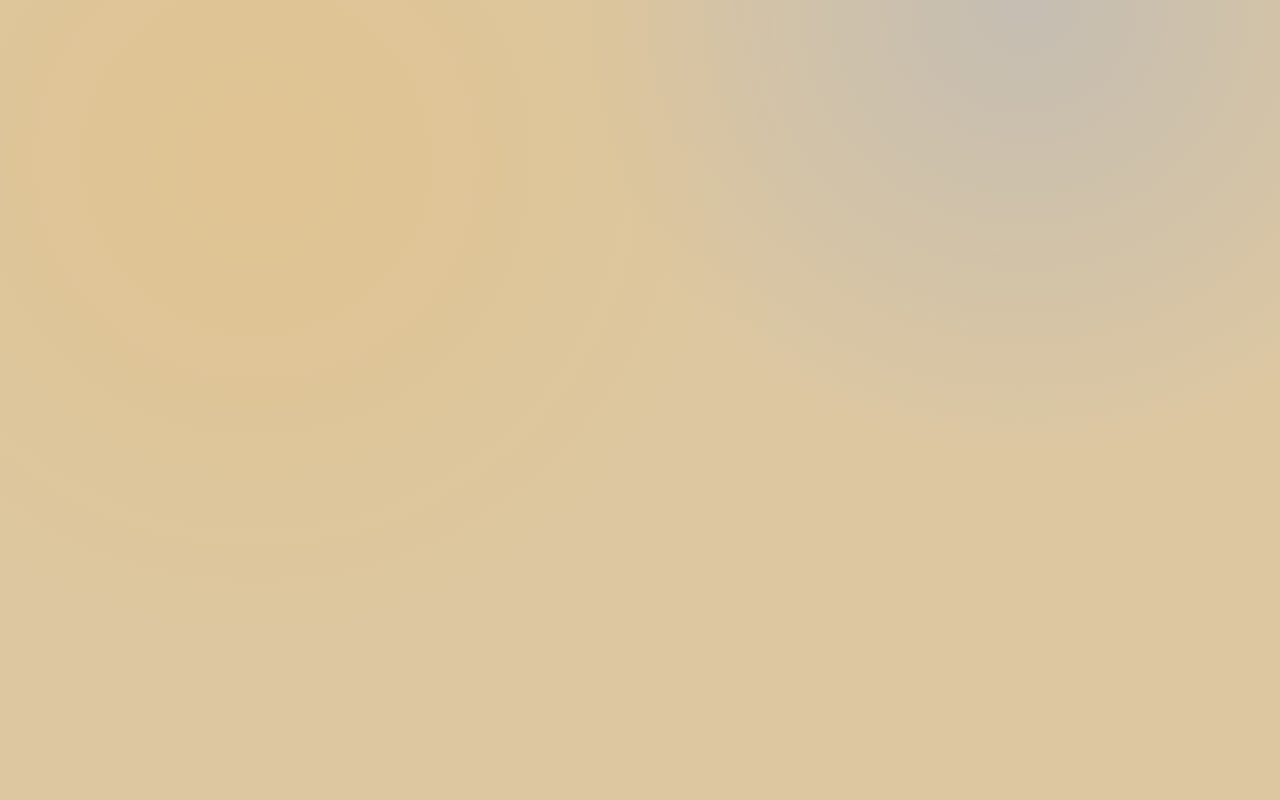
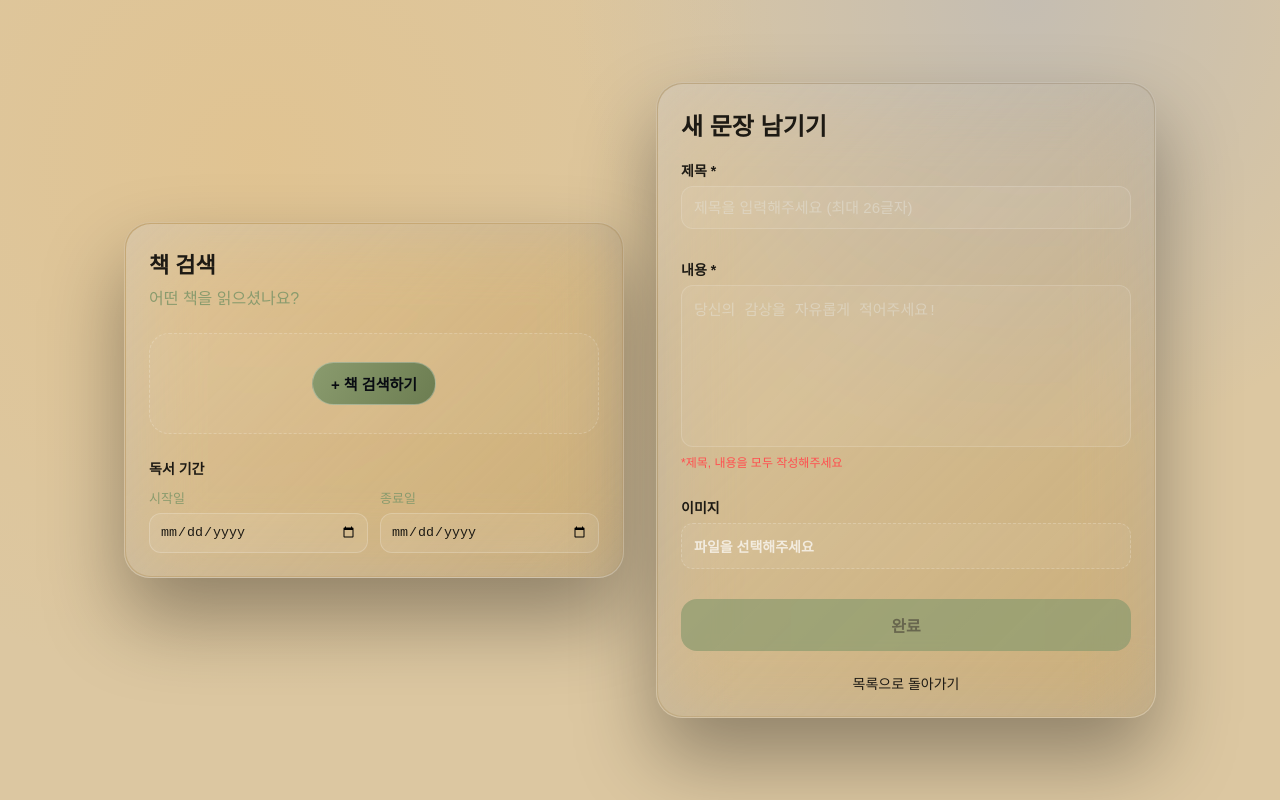
Before and after one commit to 100-hours-a-week/KTB3-Yun-Week11, a React (Vite) app in the folder iLGum/: page /newpost in a window 1280 px wide. Before the commit this address had no page. Built offline with nearby package versions, Linux system fonts and the light colour scheme.

Commit message:
feat: Posting.jsx 작성

```diff
--- a/iLGum/src/App.jsx
+++ b/iLGum/src/App.jsx
@@ -3,7 +3,7 @@ import LoginPage from "./pages/Login";
 import SingupPage from "./pages/Signup";
 import PostsListPage from './pages/PostsList'
 import PostDetailPage from './pages/PostDetail'
-// import PostingPage from './pages/Posting'
+import PostingPage from './pages/Posting'
 // import PostEditingPage from './pages/PostEditing'
 // import MyPage from './pages/MyPage'
 // import PasswordEditingPage from './pages/PasswordEditing'
@@ -17,8 +17,8 @@ function App() {
           <Route path="/signup" element={<SingupPage />} />
           <Route path="/posts" element={<PostsListPage />} />
           <Route path="/post" element={<PostDetailPage />} />
-          {/* <Route path="/newpost" element={<PostingPage />} />
-          <Route path="/editpost" element={<PostEditingPage />} />
+          <Route path="/newpost" element={<PostingPage />} />
+          {/* <Route path="/editpost" element={<PostEditingPage />} />
           <Route path="/mypage" element={<MyPage />} />
           <Route path="/newpassword" element={<PasswordEditingPage />} /> */}
 
--- /dev/null
+++ b/iLGum/src/components/PostForm.jsx
@@ -0,0 +1,75 @@
+import { useState } from "react"
+import { SubmitButton } from "./Buttons"
+import "../styles/make_post.css"
+
+export default function PostForm({ initialValues, onSubmit, submitLabel = "등록" }) {
+  const [title, setTitle] = useState(initialValues.title || "")
+  const [content, setContent] = useState(initialValues.content || "")
+  const [postImage, setPostImage] = useState(initialValues.postImage || "")
+
+  const isValid = title.trim() && content.trim()
+  const helperText = isValid ? "" : "*제목, 내용을 모두 작성해주세요"
+
+  const handleSubmit = (e) => {
+    e.preventDefault()
+    if (!isValid) return
+    onSubmit?.({
+      title: title.trim(),
+      content: content.trim(),
+      postImage: postImage,
+    })
+  }
+
+  return (
+    <form id="make-post-form" onSubmit={handleSubmit} noValidate>
+      <div className="form-field">
+        <label htmlFor="post-title">제목 *</label>
+        <input
+          id="post-title"
+          name="title"
+          maxLength={26}
+          placeholder="제목을 입력해주세요 (최대 26글자)"
+          value={title}
+          onChange={(e) => setTitle(e.target.value)}
+          required
+        />
+      </div>
+
+      <div className="form-field">
+        <label htmlFor="post-content">내용 *</label>
+        <textarea
+          id="post-content"
+          name="content"
+          rows={8}
+          placeholder="당신의 감상을 자유롭게 적어주세요!"
+          value={content}
+          onChange={(e) => setContent(e.target.value)}
+          required
+        />
+        <p className="helper-text">{helperText}</p>
+      </div>
+
+      <div className="form-field">
+        <label htmlFor="post-image">이미지</label>
+        <label className="image-upload" htmlFor="post-image">
+          <span className="file-name" id="file-name-display">
+            {postImage || '파일을 선택해주세요'}
+          </span>
+          <input
+            type="file"
+            id="post-image"
+            name="image"
+            accept="image/*"
+            onChange={(e) => setPostImage(e.target.value)}
+          />
+        </label>
+      </div>
+
+      <SubmitButton id="submit-btn" type="submit" disabled={!isValid}>
+        {submitLabel}
+      </SubmitButton>
+      <a className="alt-link" href='/posts'>목록으로 돌아가기</a>
+    </form>
+  )
+
+}
--- /dev/null
+++ b/iLGum/src/pages/Posting.jsx
@@ -0,0 +1,99 @@
+import { useState } from "react";
+import { apiFetch } from "../api/common";
+import { useNavigate } from "react-router-dom";
+import PostForm from "../components/PostForm";
+import '../styles/make_post.css'
+
+const initial = {
+  title: "",
+  content: "",
+  genre: "",
+  bookTitle: "",
+  bookAuthor: "",
+  bookPeriod: "",
+  image: "",
+};
+
+export default function PostingPage() {
+  const [readStart, setReadStart] = useState("");
+  const [readEnd, setReadEnd] = useState("");
+  const navigate = useNavigate();
+
+  const handleCreate = async ({title, content, postImage}) => {
+    try {
+      const res = await apiFetch('/posts', {
+        method: "POST",
+        body: JSON.stringify({ title, content, postImage }),
+      });
+
+      if (res.status === 201) {
+        const locationHeader = res.headers.get("Location");
+        if (locationHeader) {
+          const [, postId] = locationHeader.split("/posts/");
+          navigate(`/post?postId=${postId}`);
+          return;
+        }
+      } else if (res.status === 401) {
+        alert("로그인 후 이용해주세요.");
+        navigate("/");
+      }
+    } catch (err) {
+      console.log(err);
+    }
+  };
+
+  return (
+    <main className="make-post-layout">
+      <section
+        className="book-search-card"
+        aria-labelledby="book-search-heading"
+      >
+        <div className="book-search-card__header">
+          <h2 id="book-search-heading">책 검색</h2>
+          <p>어떤 책을 읽으셨나요?</p>
+        </div>
+        <div className="book-search-placeholder">
+          <button
+            type="button"
+            className="search-btn"
+          >
+            + 책 검색하기
+          </button>
+        </div>
+        <div className="read-period">
+          <p className="read-period__label">독서 기간</p>
+          <div className="read-period__dates">
+            <label>
+              시작일
+              <input
+                type="date"
+                name="readStart"
+                value={readStart}
+                onChange={(e) => setReadStart(e.target.value)}
+              />
+            </label>
+            <label>
+              종료일
+              <input
+                type="date"
+                name="readEnd"
+                value={readEnd}
+                onChange={(e) => setReadEnd(e.target.value)}
+              />
+            </label>
+          </div>
+        </div>
+      </section>
+      <section className="make-post-card">
+        <div className="make-post-card__header">
+          <h2 id="make-post-heading">새 문장 남기기</h2>
+        </div>
+        <PostForm
+          initialValues={initial}
+          submitLabel="완료"
+          onSubmit={handleCreate}
+        />
+      </section>
+    </main>
+  );
+}
--- a/iLGum/src/styles/make_post.css
+++ b/iLGum/src/styles/make_post.css
@@ -1,11 +1,12 @@
 :root {
-  --bg-dark: #dcc7a1;
-  --accent: #8a9b6e;
-  --accent-strong: #6c7d51;
-  --accent-weak: rgba(249, 175, 60, 0.25);
-  --ink: #e7e4e1;
-  --muted: #a8b0c0;
-  --line: rgba(255, 255, 255, 0.1);
+  --bg: #dcc7a1;
+  --ink: #1d1a14;
+  --muted: #786f63;
+  --line: rgba(0, 0, 0, 0.12);
+  --panel: rgba(255, 255, 255, 0.92);
+  --primary: #8a9b6e;
+  --primary-strong: #6c7d51;
+  --shadow: rgba(8, 11, 17, 0.2);
   --helper: #ff4f4f;
   --font-body: 'Pretendard', sans-serif;
 }
@@ -14,7 +15,7 @@
   box-sizing: border-box;
 }
 
-body {
+.make-post-form {
   margin: 0;
   min-height: 100vh;
   font-family: var(--font-body);
@@ -24,11 +25,12 @@ body {
               var(--bg-dark);
   display: flex;
   flex-direction: column;
-  overflow: hidden;
 }
 
 .make-post-layout {
   flex: 1;
+  flex-direction: row;
+  min-height: 100vh;
   display: flex;
   align-items: center;
   justify-content: center;
--- a/iLGum/src/styles/posts.css
+++ b/iLGum/src/styles/posts.css
@@ -7,6 +7,7 @@
   --primary: #8a9b6e;
   --primary-strong: #6c7d51;
   --shadow: rgba(8, 11, 17, 0.2);
+  --helper: #ff4f4f;
   --font-body: 'Pretendard', sans-serif;
 }
 
```
